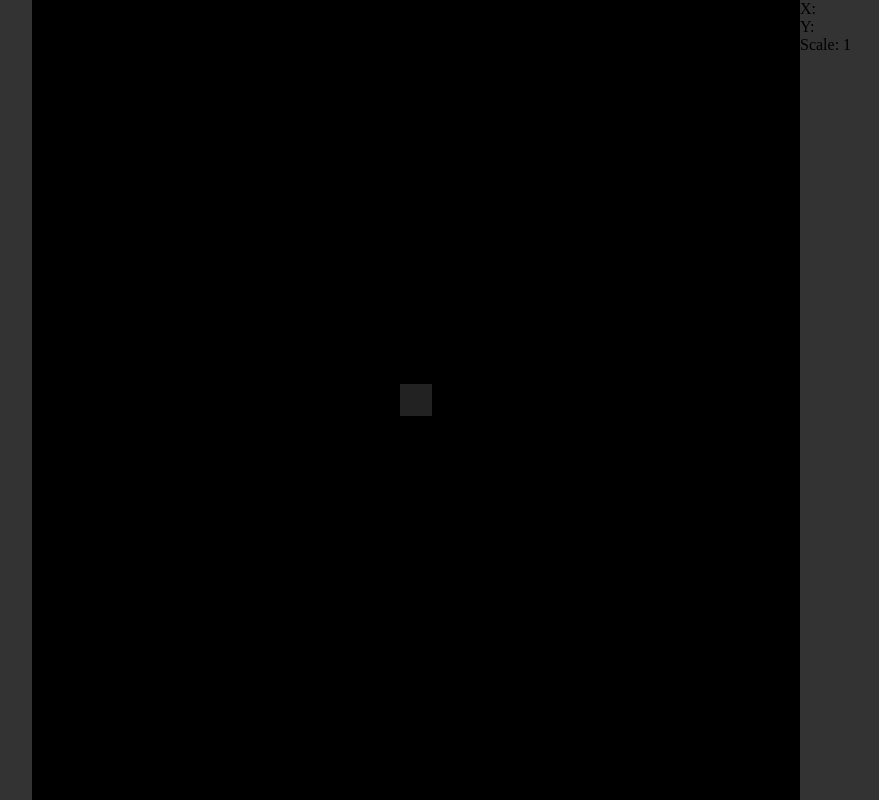
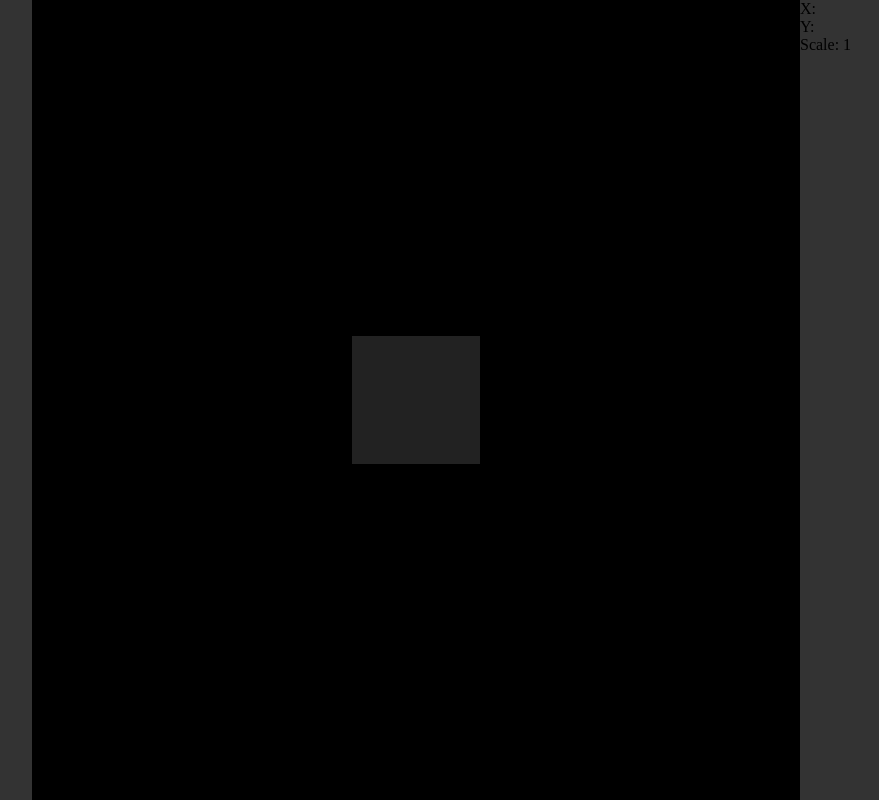
Before and after one commit to Auto-wired/pixel_generator, a React (Create React App) app in the folder client/: page / in a window 1280 px wide. Shown: the whole page, without its empty margins (224-1103 px from the left). Built offline with nearby package versions, Linux system fonts and the light colour scheme.

Commit message:
마우스 좌/우 클릭에 따라 다른 색상이 그려지도록 수정 마우스를 빠르게 움직일 때 그림이 끊어지지 않도록 보조로 덧대그려주는 함수 추가

```diff
--- a/client/src/App.js
+++ b/client/src/App.js
@@ -5,7 +5,7 @@ import { useState } from "react";
 import PixelCanvas from "./layouts/pixel_canvas/PixelCanvas.js";
 
 export default function App () {
-    const [pixelSize, setPixelSize] = useState(32);
+    const [pixelSize, setPixelSize] = useState(128);
     const [pixelScale, setPixelScale] = useState(1);
     const [pixelColor, setPixelColor] = useState({
         left: "#ffffff",
--- a/client/src/layouts/pixel_canvas/PixelCanvas.js
+++ b/client/src/layouts/pixel_canvas/PixelCanvas.js
@@ -6,6 +6,10 @@ export default function PixelCanvas ({ pixelSize, pixelScale, pixelColor, setCur
     const [resultCanvasContext, setResultCanvasContext] = useState(null);
     const [drawCanvasContext, setDrawCanvasContext] = useState(null);
     const [hoverCanvasContext, setHoverCanvasContext] = useState(null);
+    const [lastPixelPosition, setLastPixelPosition] = useState({
+        x: null,
+        y: null,
+    });
 
     const resultCanvasRef = useRef(null);
     const drawCanvasRef = useRef(null);
@@ -51,10 +55,37 @@ export default function PixelCanvas ({ pixelSize, pixelScale, pixelColor, setCur
 
         resultCanvasContext.fillRect(positionX, positionY, 1, 1);
         drawCanvasContext.fillRect(positionX * pixelScale, positionY * pixelScale, pixelScale, pixelScale);
+
+        setLastPixelPosition({
+            x: positionX,
+            y: positionY,
+        });
+
+        if (event.type === "mousedown") {
+            return;
+        }
+
+        drawAssistancePixel(positionX, positionY, currentColor);
     }
 
-    function drawAssistancePixel () {
+    function drawAssistancePixel (currentX, currentY, currentColor) {
+        let drawX = currentX - lastPixelPosition.x;
+        let drawY = currentY - lastPixelPosition.y;
 
+        if (!lastPixelPosition.x || !lastPixelPosition.y) {
+            return;
+        }
+
+        while (drawX !== 0 || drawY !== 0) {
+            drawX += drawX > 0 ? -1 : drawX < 0 ? 1 : 0;
+            drawY += drawY > 0 ? -1 : drawY < 0 ? 1 : 0;
+
+            resultCanvasContext.fillStyle = currentColor;
+            drawCanvasContext.fillStyle = currentColor;
+
+            resultCanvasContext.fillRect(lastPixelPosition.x + drawX, lastPixelPosition.y + drawY, 1, 1);
+            drawCanvasContext.fillRect((lastPixelPosition.x + drawX) * pixelScale, (lastPixelPosition.y + drawY) * pixelScale, pixelScale, pixelScale);
+        }
     }
 
     useEffect(() => {
```
